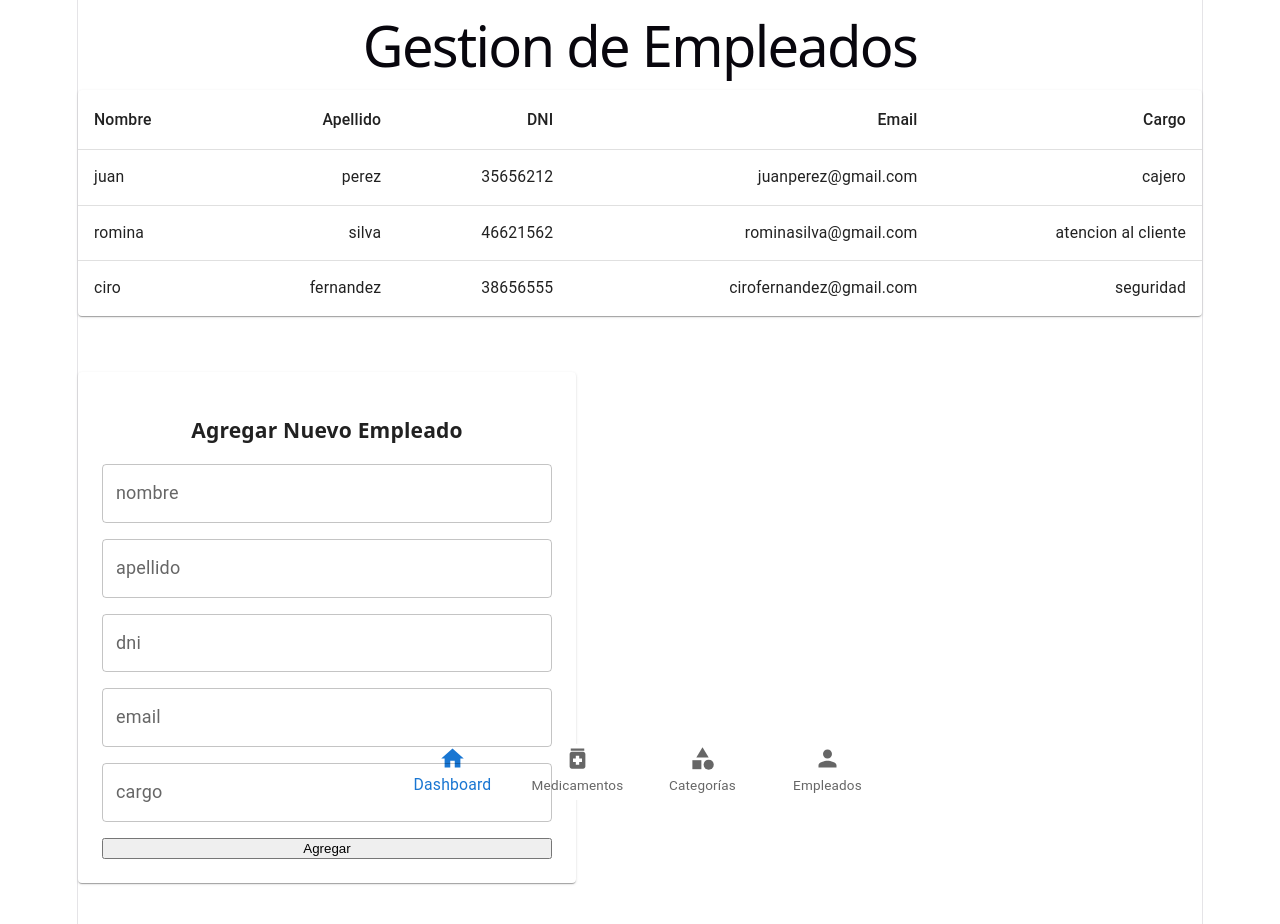
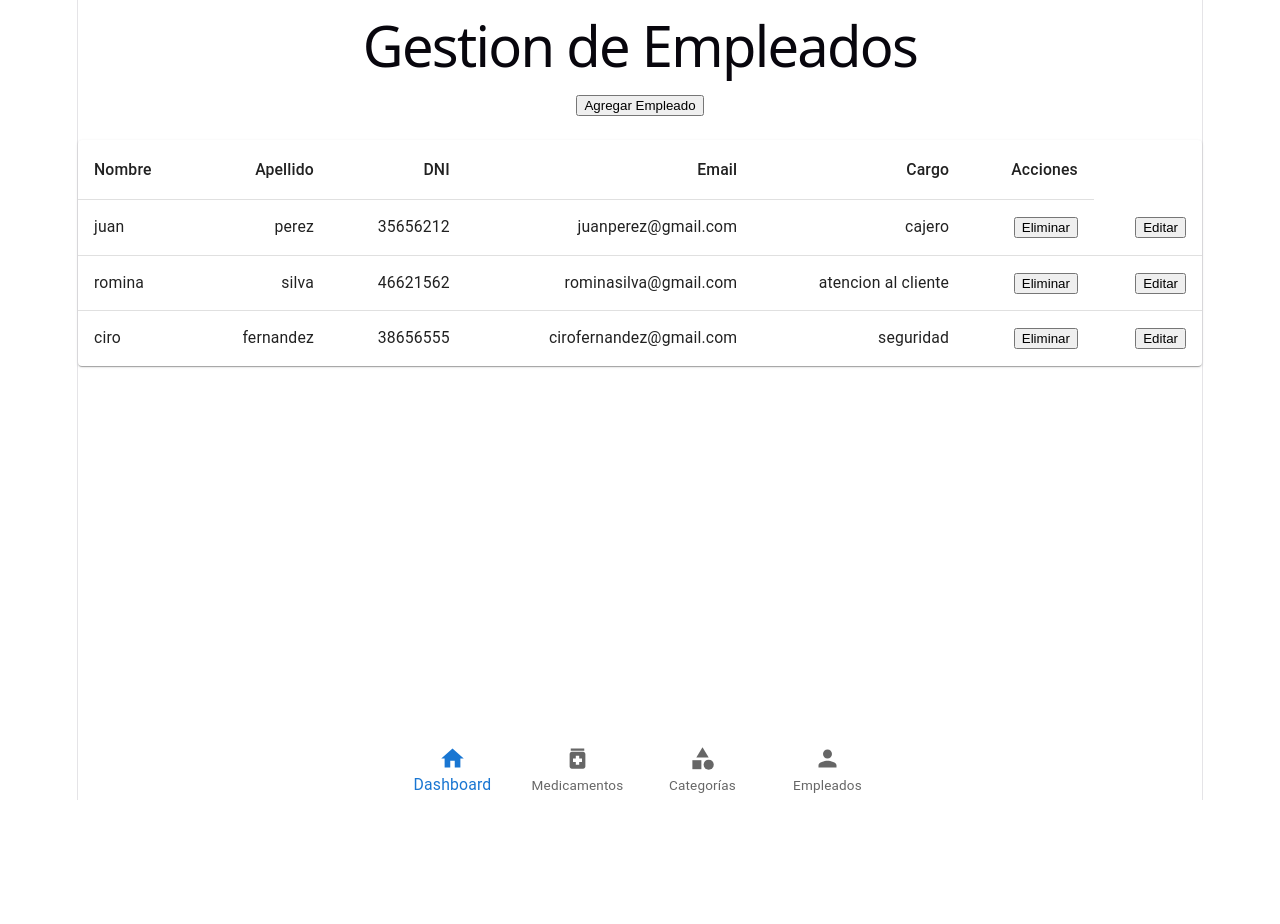
Before and after one commit to RenzoVannucci/app_farmacia, a React app in the folder frontend/: page /empleados in a window 1280 px wide. Shown: the top 924 px of the page. After the commit the page ends 800 px from the top, so only its background shows below. Built offline with nearby package versions, Linux system fonts and the light colour scheme; the HTML template or start-up script is replaced by a standard one.

Commit message:
Agregue a la tablaEmpleados el boton de editar y borrar

```diff
--- a/frontend/src/components/tablaEmpleados.jsx
+++ b/frontend/src/components/tablaEmpleados.jsx
@@ -1,3 +1,4 @@
+// imports para la tabla de UI
 import Table from '@mui/material/Table';
 import TableBody from '@mui/material/TableBody';
 import TableCell from '@mui/material/TableCell';
@@ -9,24 +10,30 @@ import Stack from '@mui/material/Stack';
 
 import {useState} from 'react';
 
-import Box from '@mui/material/Box';
+
 import TextField from '@mui/material/TextField';
 
 
 
 export default function Tabla() {
+  // estado principal , este y el de abajo creo qeu cambia por la conexion a la tabla de la BD?
     const [ empleados, setEmpleados] = useState ([
 {nombre:'juan', apellido:'perez', dni:35656212, email:'juanperez@gmail.com', cargo:'cajero'},
 {nombre:'romina', apellido:'silva', dni:46621562, email:'rominasilva@gmail.com', cargo:'atencion al cliente'},
 {nombre:'ciro', apellido:'fernandez', dni:38656555, email:'cirofernandez@gmail.com', cargo:'seguridad'}
 ])
-
+    // estados del formulario
     const [nombre, setNombre] = useState('');
     const [apellido, setApellido] = useState('');
     const [dni, setDni] = useState('');
     const [email, setEmail] = useState('');
     const [cargo, setCargo] = useState('');
 
+    const [formularioAbierto, setFormularioAbierto] = useState(false);
+
+    const [empleadoEditando, setEmpleadoEditando] = useState(null);
+
+    // arma el objeto con los campos no borra hace otra lista con ... no borra lo anterior
     function agregarEmpleado() {
         const nuevoEmpleado = {
             nombre: nombre,
@@ -35,18 +42,42 @@ export default function Tabla() {
             email: email,
             cargo: cargo
         };
+
+        // esto es para que luego de subir a la lista quede el formuario vacio
         setEmpleados([...empleados, nuevoEmpleado]);
         setNombre('');
         setApellido('');
         setDni('');
         setEmail('');
         setCargo('');
+        setFormularioAbierto(false);
+      };
+
+
+    function eliminarEmpleado (DNI) {
+      setEmpleados (empleados.filter((empleado) => empleado.dni !== DNI));
     }
+
+    function editarEmpleado (empleado) {
+
+      setFormularioAbierto(true);
+
+      setEmpleadoEditando(empleado.dni);
+
+      setNombre (empleado.nombre)
+      setApellido (empleado.apellido)
+      setDni (empleado.dni)
+      setEmail (empleado.email)
+      setCargo (empleado.cargo)
+    }
+
+
 
     return (
 
     <>
 
+    <button onClick = {() => setFormularioAbierto(true)} > Agregar Empleado </button>
 
     <TableContainer component={Paper} sx={{ mt: 3 }}>
       <Table sx={{ minWidth: 650  }} aria-label="simple table">
@@ -57,6 +88,7 @@ export default function Tabla() {
             <TableCell align="right">DNI</TableCell>
             <TableCell align="right">Email</TableCell>
             <TableCell align="right">Cargo</TableCell>
+            <TableCell align="right">Acciones</TableCell>
           </TableRow>
         </TableHead>
         <TableBody>
@@ -68,13 +100,13 @@ export default function Tabla() {
               key={empleado.dni }
               sx={{ '&:last-child td, &:last-child th': { border: 0 } }}
             >
-              <TableCell component="th" scope="row">
-                {empleado.nombre}
-              </TableCell>
+              <TableCell component="th" scope="row">{empleado.nombre}</TableCell>
               <TableCell align="right">{empleado.apellido}</TableCell>
               <TableCell align="right">{empleado.dni}</TableCell>
               <TableCell align="right">{empleado.email}</TableCell>
               <TableCell align="right">{empleado.cargo}</TableCell>
+              <TableCell align="right"> <button onClick={() => eliminarEmpleado(empleado.dni)}>Eliminar</button> </TableCell>
+              <TableCell align="right"> <button onClick={() => editarEmpleado(empleado)}>Editar</button> </TableCell>
             </TableRow>
           ))}
         </TableBody>
@@ -82,6 +114,7 @@ export default function Tabla() {
     </TableContainer>
 
 
+    {formularioAbierto && (
     <Paper sx={{ padding: 3, marginTop: 7, width: 450 }}>
     <h3>Agregar Nuevo Empleado</h3>
     <Stack spacing={2}>
@@ -91,11 +124,13 @@ export default function Tabla() {
     <TextField label="email" variant="outlined" value={email} onChange={(e) => setEmail(e.target.value)} />
     <TextField label="cargo" variant="outlined" value={cargo} onChange={(e) => setCargo(e.target.value)} />
 
+
     <button type="button" onClick={agregarEmpleado}>
         Agregar
     </button>
     </Stack>
     </Paper>
+    )}
 
 
     </>
```
